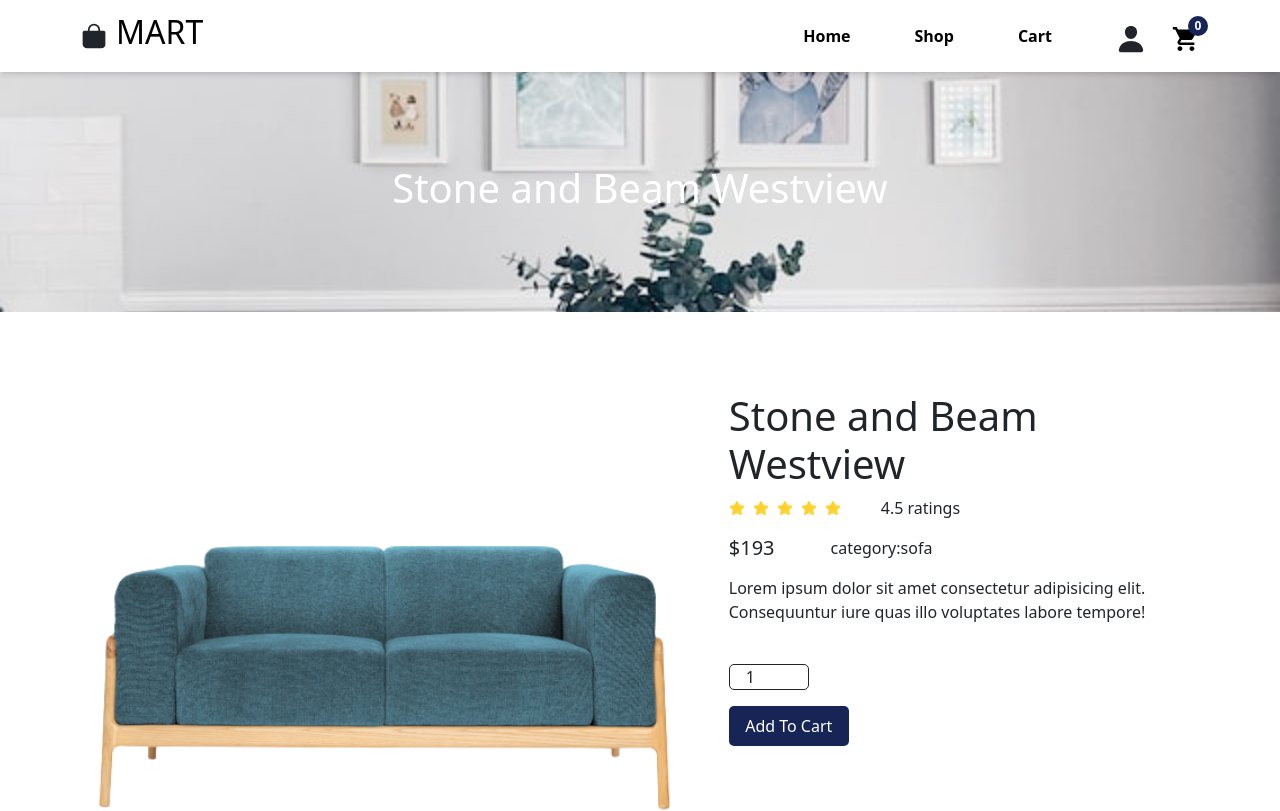
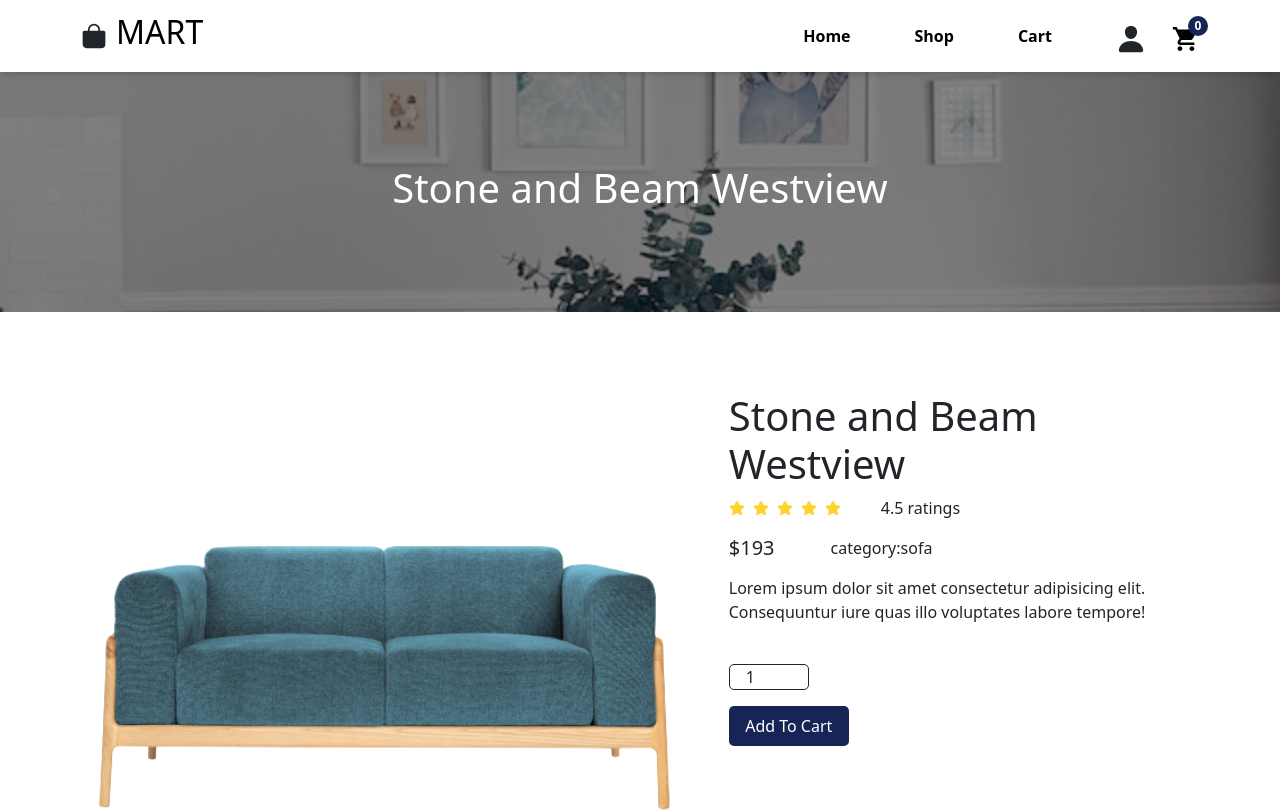
Before and after one commit to arun70933/Mark-e-com-React, a React (Vite) app: page /01 in a window 1280 px wide. Shown: the top 811 px of the page. Built offline with nearby package versions, Linux system fonts and the light colour scheme.

Commit message:
Changed the background styles in productDetails page using style attribute.

```diff
--- a/src/productsDetails/ProductsDetails.jsx
+++ b/src/productsDetails/ProductsDetails.jsx
@@ -38,7 +38,13 @@
       <div>
        <div
   className="w-full h-60 text-white text-center flex items-center justify-center bg-cover bg-center"
-  style={{ backgroundImage: `url(${table})` }}
+  style={{ backgroundImage: `url(${table})`,
+  backgroundSize: "cover",
+  backgroundRepeat:" no-repeat",
+  backgroundPosition: "left",
+  justifyContent: "center",
+  backgroundColor: "rgba(22, 21, 21, 0.5)",
+  backgroundBlendMode: "darken"}}
 >
   <h1 className="text-3xl font-bold   px-4 py-2 rounded">
     {product[0].productName}
```
